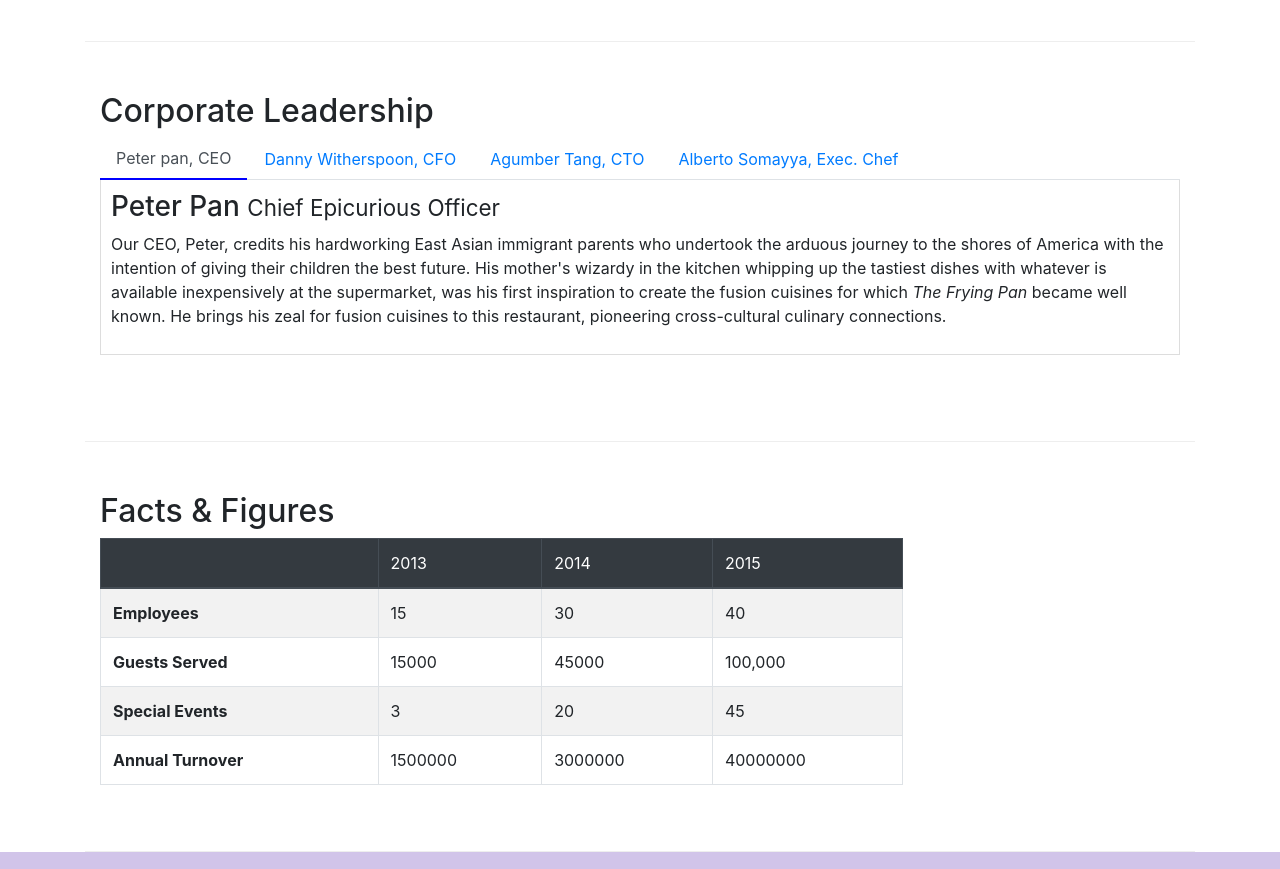
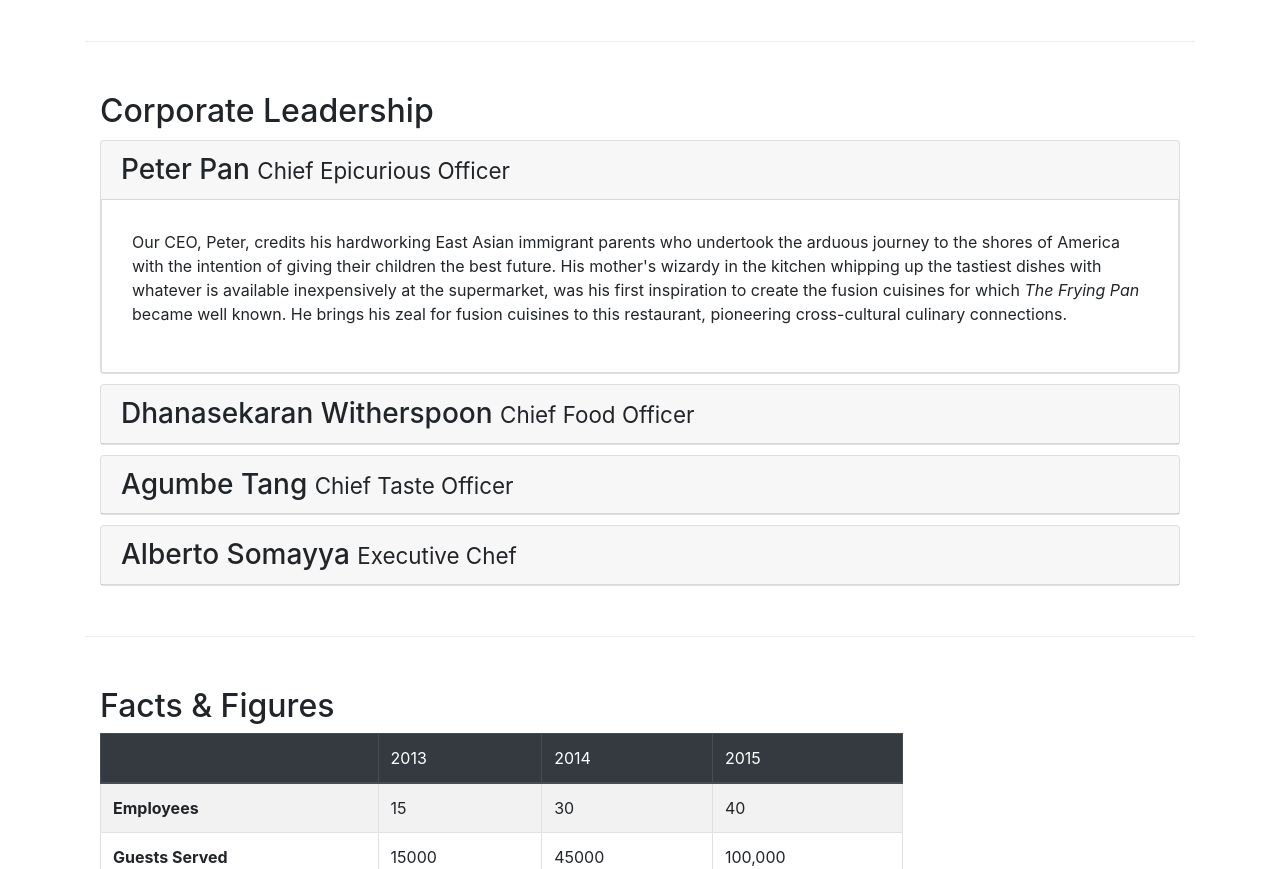
Before and after one commit to Venkat-juju/conFusion, a website: page aboutus.html in a window 1280 px wide. Shown: the part 940-1809 px from the top of the page. Drawn offline with nearby package versions, Linux system fonts and the light colour scheme.

Commit message:
accordian

```diff
--- a/aboutus.html
+++ b/aboutus.html
@@ -103,40 +103,54 @@
         <div class="row row-content">
             <div class="col-12">
               	<h2>Corporate Leadership</h2>
-            	<ul class="nav nav-tabs">
-            		<li class="nav-item">
-            			<a href="#peter" class="nav-link active" role="tab" data-toggle="tab">Peter pan, CEO</a>
-                	</li>
-                	<li class="nav-item">
-                  		<a href="#danny" class="nav-link" role="tab" data-toggle="tab">Danny Witherspoon, CFO</a>
-                	</li>
-                	<li class="nav-item">
-                  		<a href="#agumber" class="nav-link" role="tab" data-toggle="tab">Agumber Tang, CTO</a>
-                	</li>
-                	<li class="nav-item">
-                  		<a href="#alberto" class="nav-link" role="tab" data-toggle="tab">Alberto Somayya, Exec. Chef</a>
-                	</li>
-              	</ul>
-
-              	<div class="tab-content">
-              		<div class="tab-pane fade show active" role="tabpanel" id="peter">
-              			<h3>Peter Pan <small>Chief Epicurious Officer</small></h3>
+                    <div id="accordian">
+                        <div class="card" id="card">
+                            <div class="card-header">
+                                <a data-toggle="collapse" data-target="#peter">
+                                <h3 class="mb-0">Peter Pan <small>Chief Epicurious Officer</small></h3>
+                                </a>
+                            </div>
+                            <div class="collapse show tab-content" id="peter" data-parent="#accordian" role="tabpanel">
+                                <div class="card-body">
                                     <p class="d-none d-sm-block">Our CEO, Peter, credits his hardworking East Asian immigrant parents who undertook the arduous journey to the shores of America with the intention of giving their children the best future. His mother's wizardy in the kitchen whipping up the tastiest dishes with whatever is available inexpensively at the supermarket, was his first inspiration to create the fusion cuisines for which <em>The Frying Pan</em> became well known. He brings his zeal for fusion cuisines to this restaurant, pioneering cross-cultural culinary connections.</p>
                                 </div>
-
-	                <div class="tab-pane fade" role="tabpanel" id="danny">
-	                	<h3>Dhanasekaran Witherspoon <small>Chief Food Officer</small></h3>
+                            </div>
+                        </div>
+                        <div class="card" id="card">
+                            <div class="card-header">
+                                <a data-toggle="collapse" data-target="#danny">
+                                    <h3 class="mb-0">Dhanasekaran Witherspoon <small>Chief Food Officer</small></h3>
+                                </a>
+                            </div>
+                            <div class="collapse tab-content" id="danny" data-parent="#accordian" role="tabpanel">
+                                <div class="card-body">
                                     <p class="d-none d-sm-block">Our CFO, Danny, as he is affectionately referred to by his colleagues, comes from a long established family tradition in farming and produce. His experiences growing up on a farm in the Australian outback gave him great appreciation for varieties of food sources. As he puts it in his own words, <em>Everything that runs, wins, and everything that stays, pays!</em></p>
                                 </div>
-
-	                <div class="tab-pane fade" role="tabpanel" id="agumber">
-	                	<h3>Agumbe Tang <small>Chief Taste Officer</small></h3>
+                            </div>
+                        </div>
+                        <div class="card" id="card">
+                            <div class="card-header">
+                                <a data-toggle="collapse" data-target="#agumber">
+                                    <h3 class="mb-0">Agumbe Tang <small>Chief Taste Officer</small></h3>
+                                </a>
+                            </div>
+                            <div class="collapse tab-content" id="agumber" data-parent="#accordian" role="tabpanel">
+                                <div class="card-body">
                                     <p class="d-none d-sm-block">Blessed with the most discerning gustatory sense, Agumbe, our CTO, personally ensures that every dish that we serve meets his exacting tastes. Our chefs dread the tongue lashing that ensues if their dish does not meet his exacting standards. He lives by his motto, <em>You click only if you survive my lick.</em></p>
                                 </div>
-
-	                <div class="tab-pane fade" role="tabpanel" id="alberto">
-	                	<h3>Alberto Somayya <small>Executive Chef</small></h3>
+                            </div>
+                        </div>
+                        <div class="card" id="card">
+                            <div class="card-header">
+                                <a data-toggle="collapse" data-target="#alberto">
+                                    <h3 class="mb-0">Alberto Somayya <small>Executive Chef</small></h3>
+                                </a>
+                            </div>
+                            <div class="collapse tab-content" id="alberto" data-parent="#accordian" role="tabpanel">
+                                <div class="card-body">
                                     <p class="d-none d-sm-block">Award winning three-star Michelin chef with wide International experience having worked closely with whos-who in the culinary world, he specializes in creating mouthwatering Indo-Italian fusion experiences. He says, <em>Put together the cuisines from the two craziest cultures, and you get a winning hit! Amma Mia!</em></p>
+                                </div>
+                            </div>
                         </div>
                     </div>
             </div>
```
Also changed, not shown: index.html (+1 -1 lines). Lines whose indentation alone changed are shown as unchanged.
